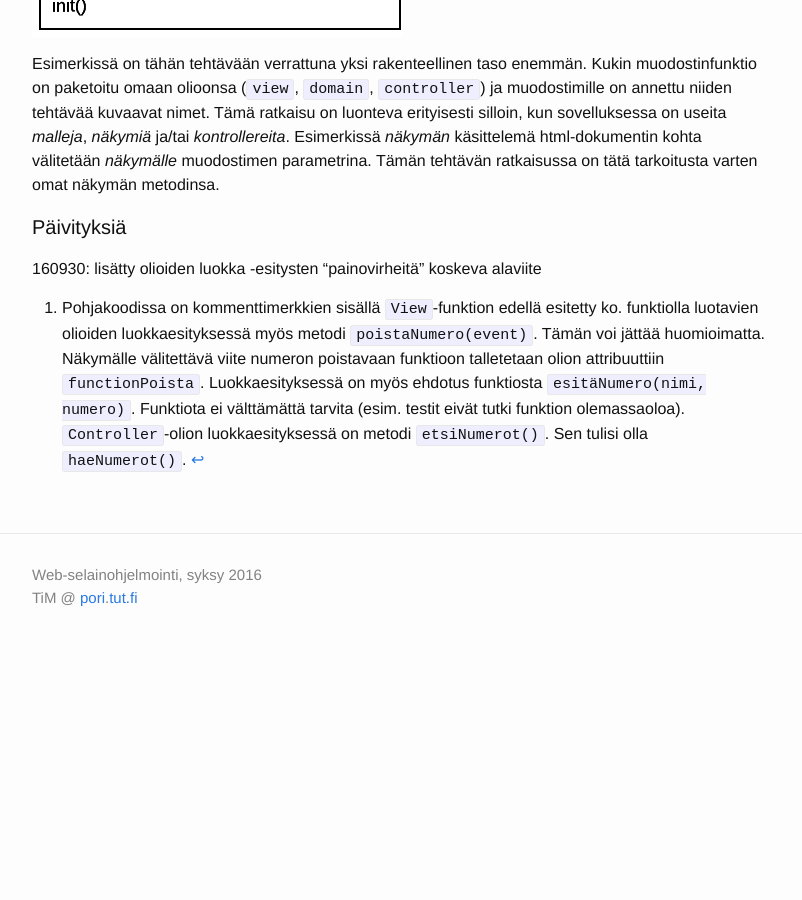
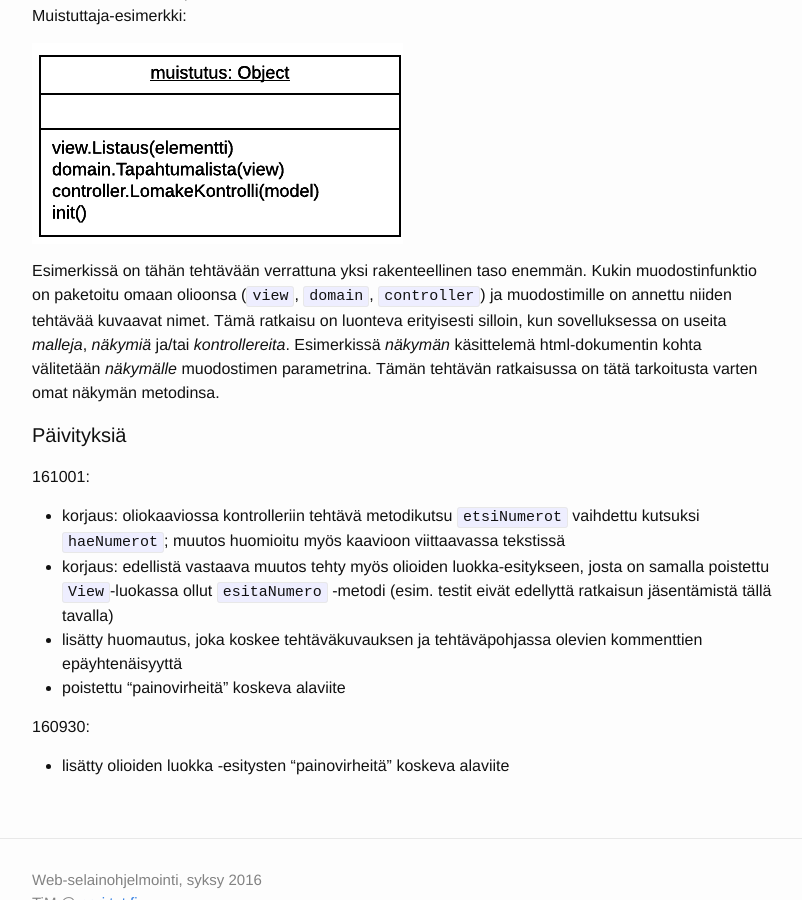
Before and after one commit to timedu/wso, a Jekyll site: the page built from _osa2/tehtava21.md, in a window 1280 px wide and 900 px high, scrolled down 2872 px. Shown: the whole window, without its empty margins (238-1040 px from the left). Built offline with Jekyll 4.4.1, drawn with Linux system fonts in a browser that asks for light colours; before the commit the page ends 3541 px from its top, so only the background shows below that; some of the changed text lies outside the part shown.

Commit message:
update / ex2.1

```diff
--- a/_osa2/tehtava21.md
+++ b/_osa2/tehtava21.md
@@ -11,17 +11,29 @@
 
 ![Puhelinmuistio-olio](../img/muistio_olio_21.png "Puhelinmuistio-olio")
 
-*Malliin* (`Model`) tallennetaan puhelinmuistion data. *Näkymä* (`View`) rakentaa käyttöliittymän mallin datalle. *Kontrolleri* (`Controller`) vastaanottaa käyttöliitymästä mallin dataan liittyviä pyyntöjä. Sovelluksen alustuksen (`init`) jälkeen muistio toimii seuraavan kaavion mukaan[^1]:
+*Malliin* (`Model`) tallennetaan puhelinmuistion data. *Näkymä* (`View`) rakentaa käyttöliittymän mallin datalle. *Kontrolleri* (`Controller`) vastaanottaa käyttöliitymästä mallin dataan liittyviä pyyntöjä. Sovelluksen alustuksen (`init`) jälkeen muistio toimii seuraavan kaavion mukaan:
 
+<!--
 [^1]: Pohjakoodissa on kommenttimerkkien sisällä `View`-funktion edellä esitetty ko. funktiolla luotavien olioiden luokkaesityksessä myös metodi `poistaNumero(event)`. Tämän voi jättää huomioimatta. Näkymälle välitettävä viite numeron poistavaan funktioon talletetaan olion attribuuttiin `functionPoista`. Luokkaesityksessä on myös ehdotus funktiosta `esitäNumero(nimi, numero)`. Funktiota ei välttämättä tarvita (esim. testit eivät tutki funktion olemassaoloa). `Controller`-olion luokkaesityksessä on metodi `etsiNumerot()`. Sen tulisi olla `haeNumerot()`.
+-->
 
+![Puhelinmuistio-oliokaavio](https://www.lucidchart.com/publicSegments/view/c98a82cf-a76f-422d-a450-9a066ac7c278/image.png  "Puhelinmuistio-oliokaavio")
+
+<!--
 ![Puhelinmuistio-oliokaavio](../img/olio_kaavio_21.png "Puhelinmuistio-oliokaavio")
+-->
 
-*Kontrollerin* metodit (`etsiNumerot`, `lisaaNumero`, `poistaNumero`) on kytketty html-dokumentissa olevien painonappien click-tapahtumien käsittelijöiksi. Ne kutsuvat *mallin* vastaavia metodeja (`annaNumerot`, `lisaaNumero`, `poistaNumero`) parametreilla, jotka on poimittu dokumentista  (`inputNimi`, `inputNumero`) tai tapahtumaobjektista (`e`). *Malli* suorittaa metodikutsujen edellyttämät datan päivitysoperaatiot ja pyytää *näkymää* muodostamaan (`paivita`) tilannetta vastaavan käyttöliittymän. *Näkymä* rakentaa käyttöliittymän määrättyyn paikkaan (`spanNimi`, `ulNumerot`) html-dokumentissa.
+*Kontrollerin* metodit (`haeNumerot`, `lisaaNumero`, `poistaNumero`) on kytketty html-dokumentissa olevien painonappien click-tapahtumien käsittelijöiksi. Ne kutsuvat *mallin* vastaavia metodeja (`annaNumerot`, `lisaaNumero`, `poistaNumero`) parametreilla, jotka on poimittu dokumentista  (`inputNimi`, `inputNumero`) tai tapahtumaobjektista (`e`). *Malli* suorittaa metodikutsujen edellyttämät datan päivitysoperaatiot ja pyytää *näkymää* muodostamaan (`paivita`) tilannetta vastaavan käyttöliittymän. *Näkymä* rakentaa käyttöliittymän määrättyyn paikkaan (`spanNimi`, `ulNumerot`) html-dokumentissa.
 
 Seuraavassa MVC-olioden rakenne on esitetty UML-luokkina:
 
+![Puhelinmuistio-luokat](https://www.lucidchart.com/publicSegments/view/adacaed3-2055-47f7-8f7b-a924c5bf69c6/image.png "Puhelinmuistio-luokat")
+
+<!--
 ![Puhelinmuistio-luokat](../img/muistio_luokat_21.png "Puhelinmuistio-luokat")
+-->
+
+<sup>**Huom.** Tehtävän pohjakoodin kommenttien luokkaesitys saattaa poiketa edellä esitetystä. Ratkaisussa on kuitenkin tarkoitus noudattaa näiltä osin tätä tehtäväkuvausta.</sup>
 
 Sovelluksen alustamisen suorittava funktio `muistio.init` löytyy tehtävän pohjakoodista tiedostosta `app.js`:
 
@@ -85,4 +97,13 @@
 
 #### Päivityksiä
 
-160930: lisätty olioiden luokka -esitysten "painovirheitä" koskeva alaviite
+161001:
+
+* korjaus: oliokaaviossa kontrolleriin tehtävä metodikutsu `etsiNumerot` vaihdettu kutsuksi `haeNumerot`; muutos huomioitu myös kaavioon viittaavassa tekstissä
+* korjaus: edellistä vastaava muutos tehty myös olioiden luokka-esitykseen, josta on samalla poistettu `View`-luokassa ollut `esitaNumero` -metodi (esim. testit eivät edellyttä ratkaisun jäsentämistä tällä tavalla)
+* lisätty huomautus, joka koskee tehtäväkuvauksen ja tehtäväpohjassa olevien kommenttien epäyhtenäisyyttä
+* poistettu "painovirheitä" koskeva alaviite
+
+160930:
+
+* lisätty olioiden luokka -esitysten "painovirheitä" koskeva alaviite
```
